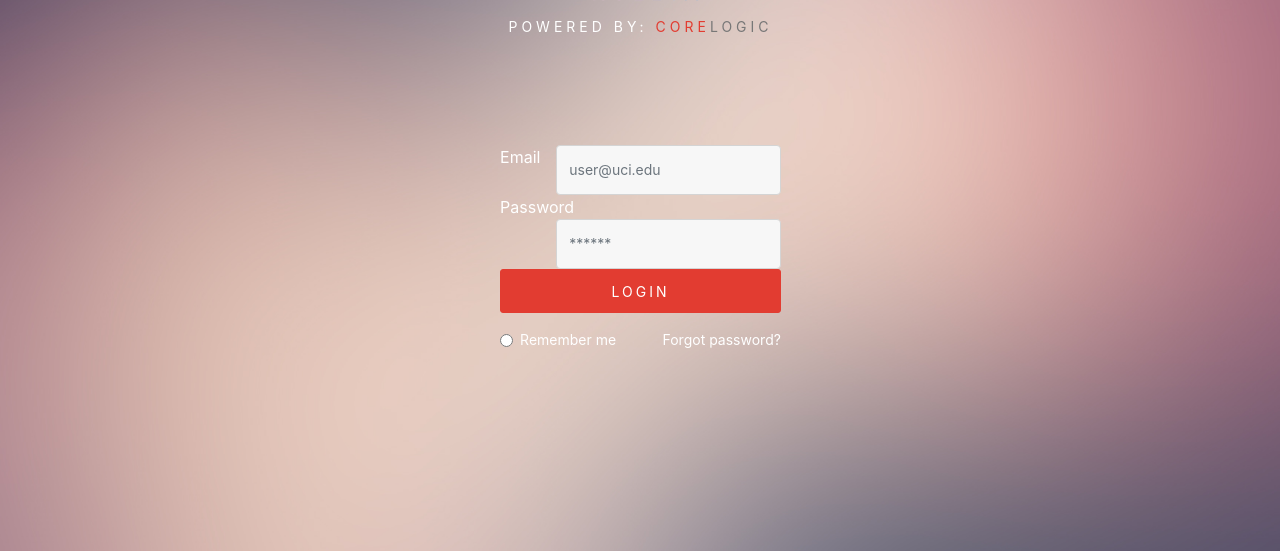
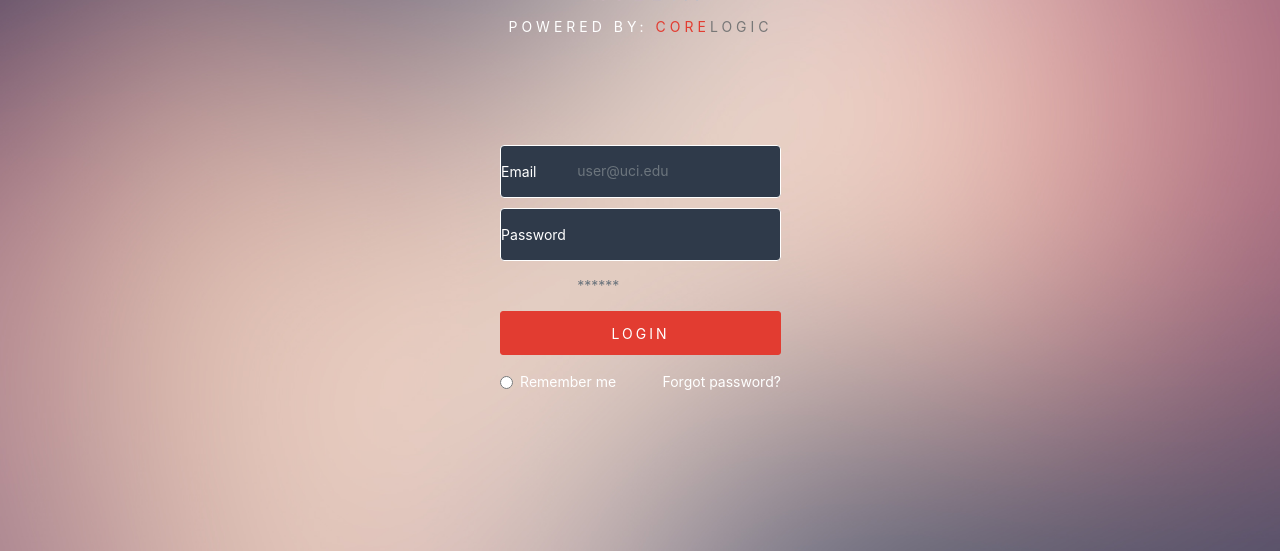
Before and after one commit to ShirinD/Investa, a PHP site: page /login.html in a window 1280 px wide. Shown: the part 198-749 px from the top of the page. Run offline with PHP 8.4, Linux system fonts and the light colour scheme; some libraries are stand-ins or nearby versions.

Commit message:
Update login.css

```diff
--- a/assets/css/login.css
+++ b/assets/css/login.css
@@ -88,8 +88,33 @@ background-color: #8e847a;
 /* ----- sign in page ----*/
 .input-wrap input {
     float: right;
-    width: 80%;
+    width: 77%;
 }
+
+ .input-wrap {
+  height: 52px;
+  border: 1px solid #fff;
+    height: 53px;
+    background: #2f3a4a;
+    border-radius: 4px;
+
+}
+
+#form-label-t {
+	color: #fff;
+    float: left;
+    font-size: 14px;
+    line-height: 52px;
+
+}
+
+.login-form .form-control {
+    background: none;
+    border: none;
+    }
+}
+
+
 
 #form-label-t {
 color: #fff;
```
